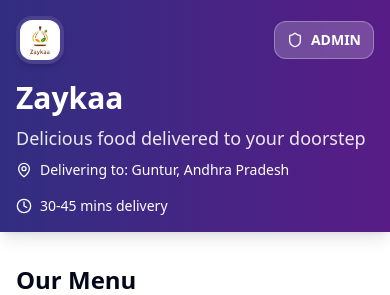
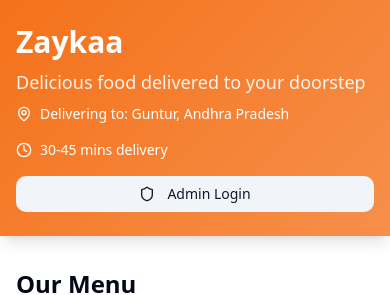
Before and after one commit to umamahesh358/zaykaa-order-up-now, a React (Vite) app: page /menu in a window 390 px wide. Shown: the top 295 px of the page. Built offline with nearby package versions, Linux system fonts and the light colour scheme.

Commit message:
Reverted to commit 42de3426730cab83ce844ddebf18010c456d8148

```diff
--- a/src/components/Header.tsx
+++ b/src/components/Header.tsx
@@ -3,56 +3,42 @@ import { MapPin, Clock, Shield, LogOut } from 'lucide-react';
 import { Button } from '@/components/ui/button';
 import { useLocationService } from '@/hooks/useLocationService';
 import { useAdmin } from '@/context/AdminContext';
-import zaykaaLogo from '@/assets/zaykaa-logo.png';
 
 const Header: React.FC = () => {
   const { serviceArea } = useLocationService();
   const { isAdmin, openLoginModal, logout } = useAdmin();
 
   return (
-    <header className="bg-gradient-to-r from-indigo-900 to-purple-900 text-white shadow-lg">
-      <div className="container mx-auto px-4 py-4">
-        {/* Top Row: Logo and Admin Button */}
-        <div className="flex items-center justify-between mb-4">
-          {/* Logo */}
-          <div className="flex items-center">
-            <img
-              src={zaykaaLogo}
-              alt="Zaykaa Logo"
-              className="w-12 h-12 md:w-12 md:h-12 rounded-2xl shadow-md object-contain bg-white/10 p-1"
-            />
-          </div>
-
-          {/* Admin Login Button */}
-          <div className="flex items-center">
-            {isAdmin ? (
-              <button
-                onClick={logout}
-                className="text-sm font-semibold uppercase bg-white/20 hover:bg-white/30 border border-white/30 hover:border-white/50 px-3 py-2 rounded-lg transition-all duration-200 flex items-center gap-2"
-              >
-                <LogOut className="h-4 w-4" />
-                Logout
-              </button>
-            ) : (
-              // Only show admin login in development mode
-              import.meta.env.DEV && (
-                <button
-                  onClick={openLoginModal}
-                  className="text-sm font-semibold uppercase bg-white/20 hover:bg-white/30 border border-white/30 hover:border-white/50 px-3 py-2 rounded-lg transition-all duration-200 flex items-center gap-2"
-                >
-                  <Shield className="h-4 w-4" />
-                  Admin
-                </button>
-              )
-            )}
-          </div>
-        </div>
-
-        {/* Main Content */}
+    <header className="bg-gradient-primary text-white shadow-lg">
+      <div className="container mx-auto px-4 py-6">
         <div className="flex flex-col md:flex-row md:items-center md:justify-between">
           <div className="mb-4 md:mb-0">
             <div className="flex items-center gap-4 mb-2">
               <h1 className="text-3xl md:text-4xl font-bold">Zaykaa</h1>
+              {isAdmin ? (
+                <Button
+                  size="sm"
+                  variant="destructive"
+                  onClick={logout}
+                  className="hidden md:flex"
+                >
+                  <LogOut className="h-4 w-4 mr-1" />
+                  Logout
+                </Button>
+              ) : (
+                // Only show admin login in development mode
+                import.meta.env.DEV && (
+                  <Button
+                    size="sm"
+                    variant="secondary"
+                    onClick={openLoginModal}
+                    className="hidden md:flex"
+                  >
+                    <Shield className="h-4 w-4 mr-1" />
+                    Admin Login
+                  </Button>
+                )
+              )}
             </div>
             <p className="text-white/90 text-lg">Delicious food delivered to your doorstep</p>
             <div className="flex items-center gap-2 mt-2 text-sm">
@@ -66,6 +52,30 @@ const Header: React.FC = () => {
               <Clock className="h-4 w-4" />
               <span>30-45 mins delivery</span>
             </div>
+            {isAdmin ? (
+              <Button
+                size="sm"
+                variant="destructive"
+                onClick={logout}
+                className="md:hidden"
+              >
+                <LogOut className="h-4 w-4 mr-1" />
+                Logout
+              </Button>
+            ) : (
+              // Only show admin login in development mode (mobile)
+              import.meta.env.DEV && (
+                <Button
+                  size="sm"
+                  variant="secondary"
+                  onClick={openLoginModal}
+                  className="md:hidden"
+                >
+                  <Shield className="h-4 w-4 mr-1" />
+                  Admin Login
+                </Button>
+              )
+            )}
           </div>
         </div>
       </div>
```
Also changed, not shown: src/assets/zaykaa-logo.png (deleted).
